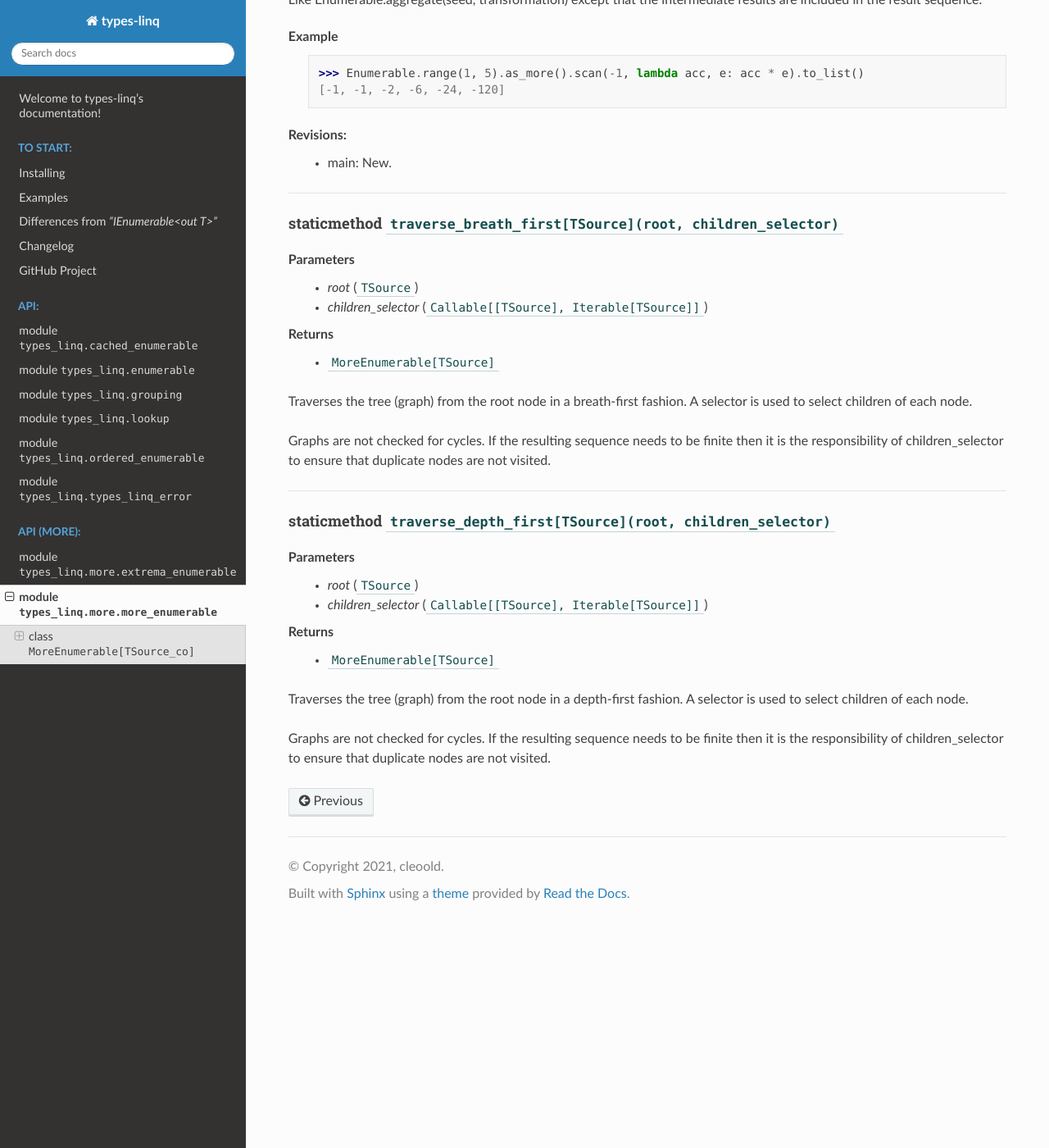
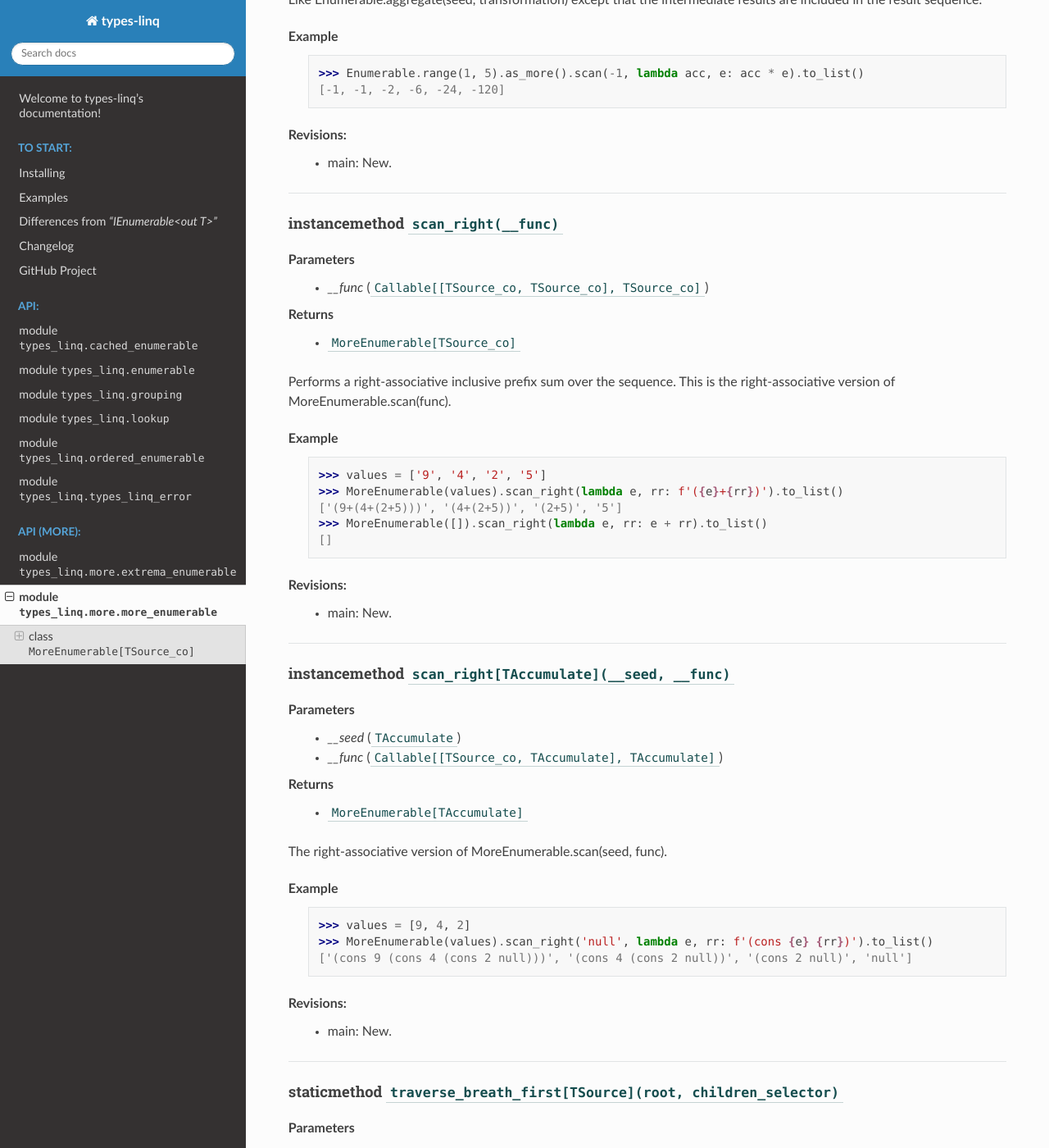
Before and after one commit to cleoold/types-linq, a Sphinx documentation site: the page built from doc/api/more/types_linq.more.more_enumerable.rst, in a window 1280 px wide and 1400 px high, scrolled down 12356 px. Shown: the whole window at 82% size. Built offline with Sphinx 7.4.7 and the Read the Docs theme 2.0.0, drawn with Linux system fonts in a browser that asks for light colours.

Commit message:
add scan_right()

```diff
--- a/doc/api/more/types_linq.more.more_enumerable.rst
+++ b/doc/api/more/types_linq.more.more_enumerable.rst
@@ -580,6 +580,52 @@ Revisions:
 
 ----
 
+instancemethod ``scan_right(__func)``
+---------------------------------------
+
+Parameters
+  - `__func` (``Callable[[TSource_co, TSource_co], TSource_co]``)
+
+Returns
+  - ``MoreEnumerable[TSource_co]``
+
+Performs a right-associative inclusive prefix sum over the sequence. This is the
+right-associative version of MoreEnumerable.scan(func).
+
+Example
+    >>> values = ['9', '4', '2', '5']
+    >>> MoreEnumerable(values).scan_right(lambda e, rr: f'({e}+{rr})').to_list()
+    ['(9+(4+(2+5)))', '(4+(2+5))', '(2+5)', '5']
+    >>> MoreEnumerable([]).scan_right(lambda e, rr: e + rr).to_list()
+    []
+
+Revisions:
+    - main: New.
+
+----
+
+instancemethod ``scan_right[TAccumulate](__seed, __func)``
+------------------------------------------------------------
+
+Parameters
+  - `__seed` (``TAccumulate``)
+  - `__func` (``Callable[[TSource_co, TAccumulate], TAccumulate]``)
+
+Returns
+  - ``MoreEnumerable[TAccumulate]``
+
+The right-associative version of MoreEnumerable.scan(seed, func).
+
+Example
+    >>> values = [9, 4, 2]
+    >>> MoreEnumerable(values).scan_right('null', lambda e, rr: f'(cons {e} {rr})').to_list()
+    ['(cons 9 (cons 4 (cons 2 null)))', '(cons 4 (cons 2 null))', '(cons 2 null)', 'null']
+
+Revisions:
+    - main: New.
+
+----
+
 staticmethod ``traverse_breath_first[TSource](root, children_selector)``
 --------------------------------------------------------------------------
 
--- a/doc/api_spec.py
+++ b/doc/api_spec.py
@@ -208,6 +208,7 @@ modules: list[ModuleSpec] = [
                     'rank_by',
                     'run_length_encode',
                     'scan',
+                    'scan_right',
                     'traverse_breath_first',
                     'traverse_depth_first',
                 },
```
Also changed, not shown: 3 other files.
